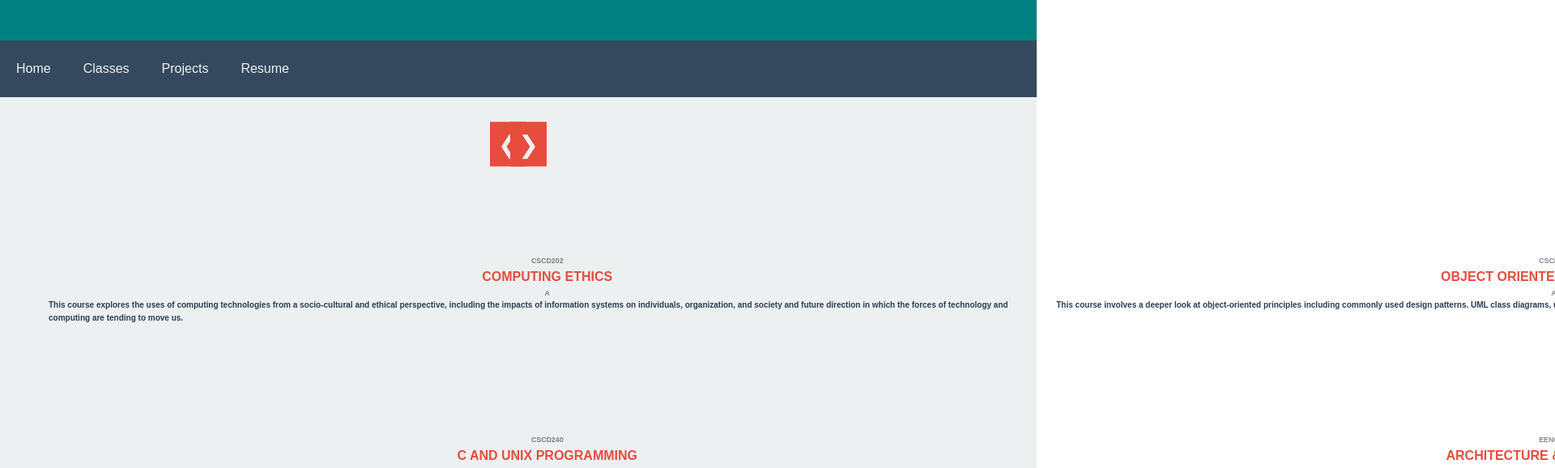
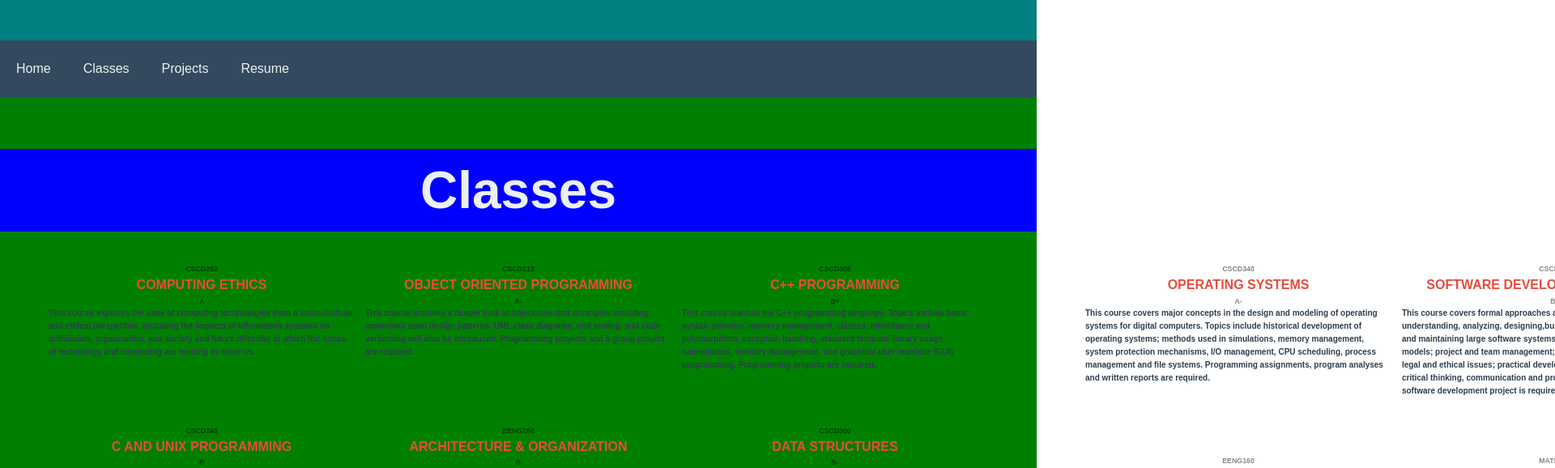
Before and after one commit to LoganStoltz/My-Portfolio, a React (Vite) app in the folder vite-project/: page / in a window 1280 px wide. Shown: the part 820-1398 px from the top of the page at 81% size, 1920 px wide, since content can reach past the window. Built offline with nearby package versions, Linux system fonts and the light colour scheme.

Commit message:
home section, classes section
small update

```diff
--- a/vite-project/src/components/Classes.jsx
+++ b/vite-project/src/components/Classes.jsx
@@ -33,7 +33,7 @@ const Classes = () => {
 
     return (
         <section id="classes">
-            <h2 className="section-header-classes">Classes</h2>
+            <h2 className="section-header">Classes</h2>
             <button className="scroll-button left-button" onClick={prevPage}>
                 &#10094;
             </button>
--- a/vite-project/src/styles/App.css
+++ b/vite-project/src/styles/App.css
@@ -45,6 +45,15 @@ main {
   scroll-margin-top: var(--header-height); /* Offset anchor scroll for the header */
 }
 
+.section-header {
+  position: relative;
+  top: 8%;
+  color: var(--header-text-color);
+  text-align: center;
+  font-size: 64px;
+  width: 100%;
+  background-color: blue;
+}
 
 footer {
   background-color: var(--footer-bg-color);
--- a/vite-project/src/styles/Classes.css
+++ b/vite-project/src/styles/Classes.css
@@ -1,17 +1,9 @@
 /* Author: Logan Stoltz */
 
 #classes {
-    background-color: var(--bg1);
+    background-color: green;/*var(--bg1);*/
     scroll-padding-top: 1000px;
-}
-
-.section-header-classes {
-    position: relative;
-    top: 100vh;
-    background-color: var(--header-title-color);
-    color: var(--header-text-color);
-    text-align: center;
-    width: 100%;
+    height: 100vh;
 }
 
 /* classes Container */
@@ -19,9 +11,8 @@
     display: flex;
     justify-content: space-between;
     align-items: center;
-    padding-top: 60px;
-    height: calc(100vh - 50px);
-    width: 300%;
+    height: calc(100vh - 60px);
+    width: 100vw;
 }
 
 /* Container for Class Pages */
@@ -95,8 +86,7 @@
 /* Scroll Buttons */
 .scroll-button {
     position: relative;
-    top: 145%;
-    transform: translateY(-50%);
+    top: 50%;
     background-color: var(--header-title-color);
     border: none;
     color: var(--header-text-color);
@@ -108,11 +98,11 @@
 
 /* Positioning buttons */
 .left-button {
-    left: 10px;
+    left: -47.5%;
 }
 
 .right-button {
-    right: 10px;
+    right: -47.5%;
 }
 
 .left-button:hover, .right-button:hover {
```
